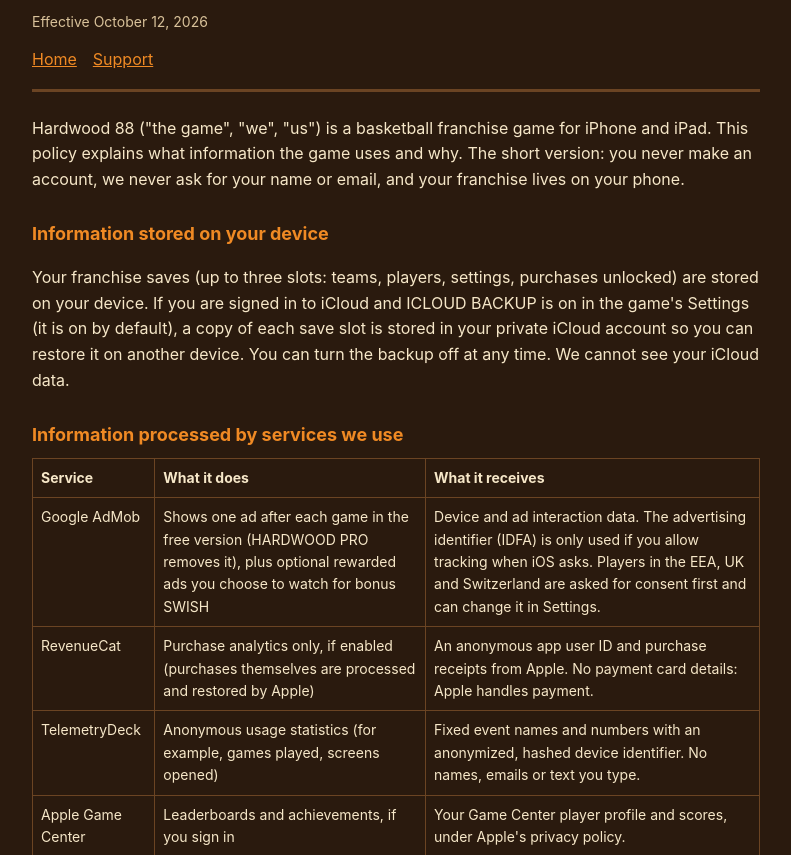
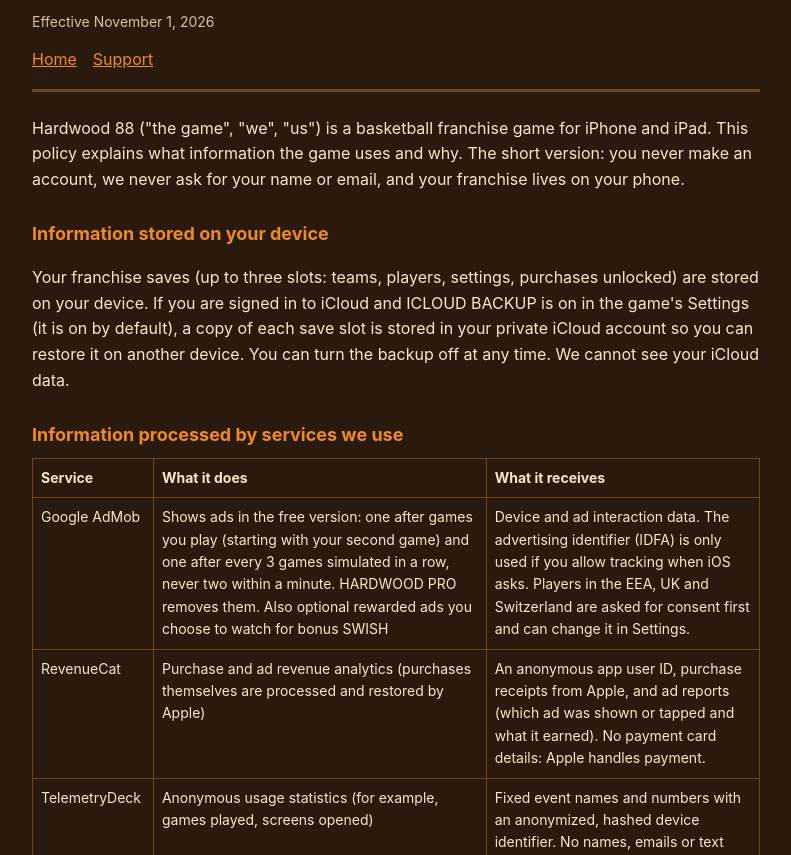
Before and after one commit to hardwood88/Hardwood88, a plain HTML site: page privacy.html in a window 1280 px wide. Shown: the part 97-952 px from the top of the page, without its empty margins (244-1035 px from the left). Drawn offline with Linux system fonts and the light colour scheme.

Commit message:
Privacy policy: effective Nov 1, 2026 (real ad schedule, RevenueCat ad reports)

```diff
--- a/privacy.html
+++ b/privacy.html
@@ -5,7 +5,7 @@
 <link rel="stylesheet" href="style.css"></head>
 <body><main>
 <header><h1>HARDWOOD 88<br>PRIVACY POLICY</h1>
-<p class="soft">Effective October 12, 2026</p>
+<p class="soft">Effective November 1, 2026</p>
 <nav><a href="index.html">Home</a><a href="support.html">Support</a></nav></header>
 
 <p>Hardwood 88 ("the game", "we", "us") is a basketball franchise game for iPhone and iPad. This policy explains what information the game uses and why. The short version: you never make an account, we never ask for your name or email, and your franchise lives on your phone.</p>
@@ -16,8 +16,8 @@
 <h2>Information processed by services we use</h2>
 <table>
 <tr><th>Service</th><th>What it does</th><th>What it receives</th></tr>
-<tr><td>Google AdMob</td><td>Shows one ad after each game in the free version (HARDWOOD PRO removes it), plus optional rewarded ads you choose to watch for bonus SWISH</td><td>Device and ad interaction data. The advertising identifier (IDFA) is only used if you allow tracking when iOS asks. Players in the EEA, UK and Switzerland are asked for consent first and can change it in Settings.</td></tr>
-<tr><td>RevenueCat</td><td>Purchase analytics only, if enabled (purchases themselves are processed and restored by Apple)</td><td>An anonymous app user ID and purchase receipts from Apple. No payment card details: Apple handles payment.</td></tr>
+<tr><td>Google AdMob</td><td>Shows ads in the free version: one after games you play (starting with your second game) and one after every 3 games simulated in a row, never two within a minute. HARDWOOD PRO removes them. Also optional rewarded ads you choose to watch for bonus SWISH</td><td>Device and ad interaction data. The advertising identifier (IDFA) is only used if you allow tracking when iOS asks. Players in the EEA, UK and Switzerland are asked for consent first and can change it in Settings.</td></tr>
+<tr><td>RevenueCat</td><td>Purchase and ad revenue analytics (purchases themselves are processed and restored by Apple)</td><td>An anonymous app user ID, purchase receipts from Apple, and ad reports (which ad was shown or tapped and what it earned). No payment card details: Apple handles payment.</td></tr>
 <tr><td>TelemetryDeck</td><td>Anonymous usage statistics (for example, games played, screens opened)</td><td>Fixed event names and numbers with an anonymized, hashed device identifier. No names, emails or text you type.</td></tr>
 <tr><td>Apple Game Center</td><td>Leaderboards and achievements, if you sign in</td><td>Your Game Center player profile and scores, under Apple's privacy policy.</td></tr>
 </table>
```
